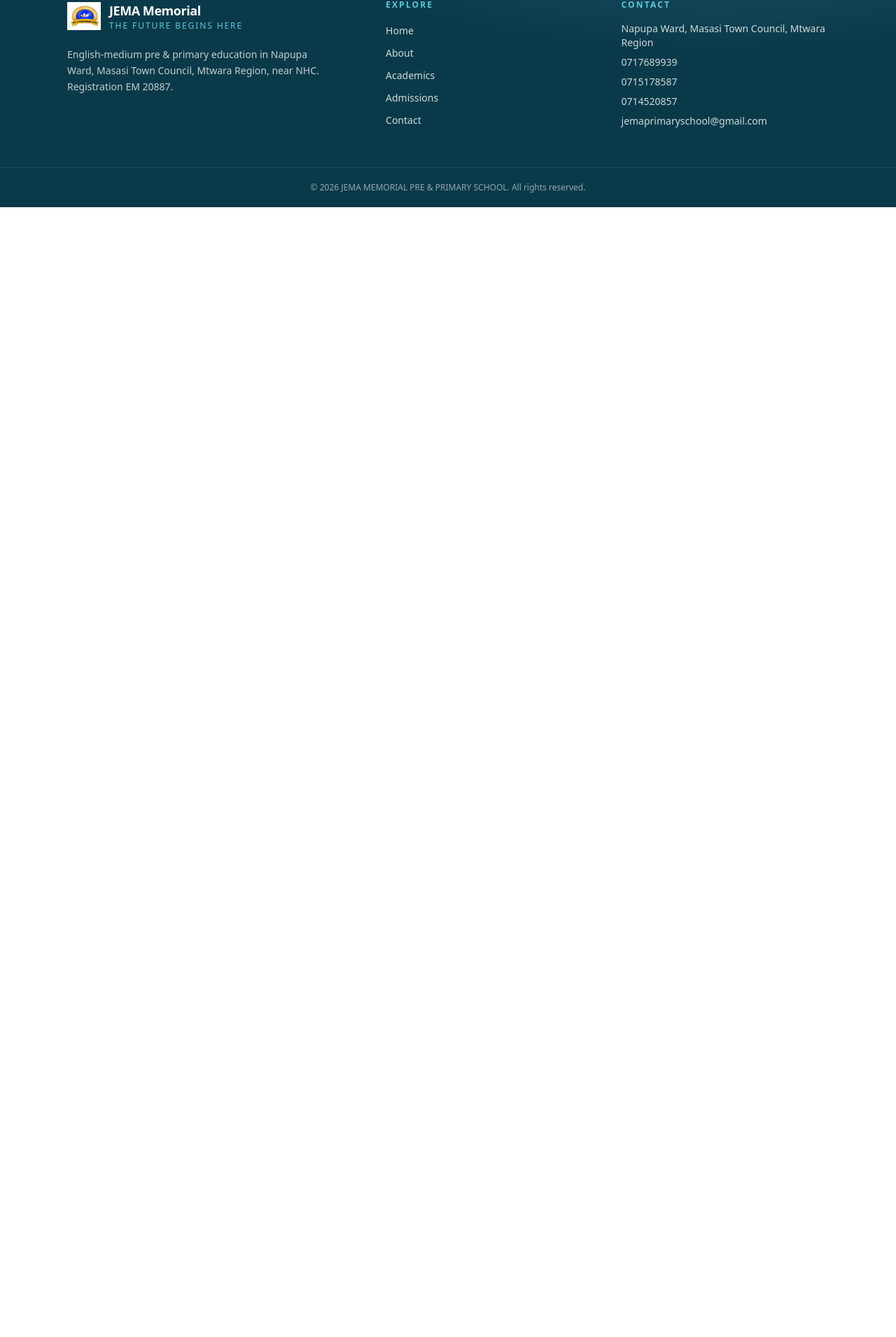
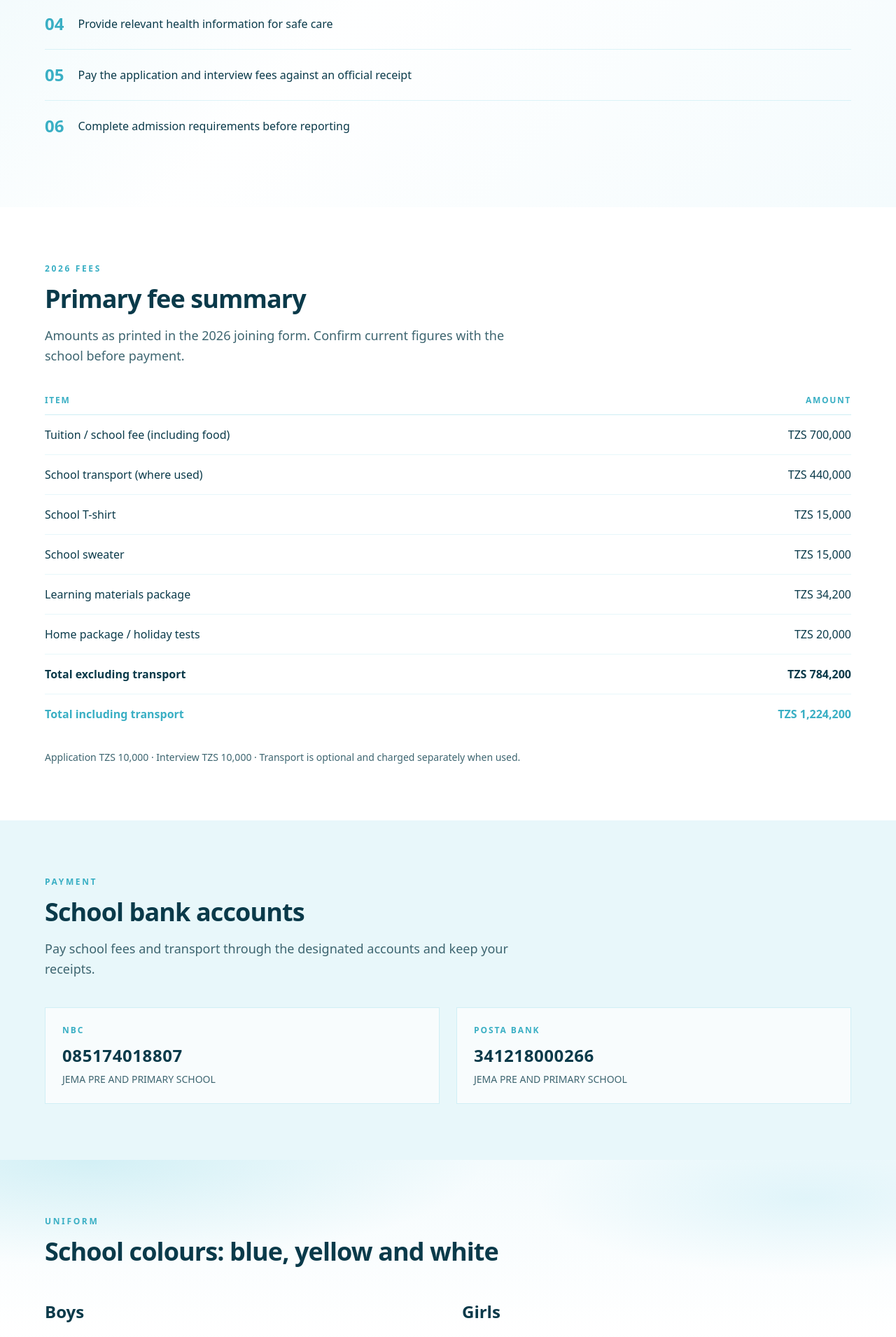
Before and after one commit to Barakael/Jema_Memorial, a Next.js app: page /admissions in a window 1280 px wide. Before the commit this address had no page. Shown: the part 857-2767 px from the top of the page at 70% size. Before the commit the page ends 1153 px from the top, so only its background shows below. Built offline with nearby package versions, Linux system fonts and the light colour scheme.

Commit message:
Add admissions page with fees and uniforms.

```diff
--- /dev/null
+++ b/app/admissions/page.tsx
@@ -0,0 +1,190 @@
+import type { Metadata } from "next";
+import Link from "next/link";
+import { FadeIn } from "@/components/FadeIn";
+import { PageHero } from "@/components/PageHero";
+import { SectionHeading } from "@/components/SectionHeading";
+import {
+  admissionSteps,
+  banks,
+  fees,
+  formatTzs,
+  school,
+  uniforms,
+} from "@/lib/content";
+
+export const metadata: Metadata = {
+  title: "Admissions",
+  description: `Admissions and 2026 fees for ${school.name}. Apply for Baby through Grade Two.`,
+};
+
+export default function AdmissionsPage() {
+  return (
+    <>
+      <PageHero
+        eyebrow="Admissions 2026"
+        title="Join the JEMA Memorial family"
+        description={`School days run ${school.hours}. Current classes: Baby, Middle, Pre-Unit, Grade One and Grade Two. Grade Three opens next year.`}
+      />
+
+      <section className="atmosphere-section px-5 py-16 sm:px-8 sm:py-20">
+        <div className="mx-auto max-w-6xl">
+          <FadeIn>
+            <SectionHeading
+              eyebrow="How to apply"
+              title="Admission steps"
+              description="Application form fee and interview fee are TZS 10,000 each, payable against an official receipt."
+            />
+          </FadeIn>
+          <ol className="mt-12 space-y-0">
+            {admissionSteps.map((step, i) => (
+              <FadeIn key={step} delay={i * 40}>
+                <li className="flex gap-5 border-t border-brand/20 py-5">
+                  <span className="font-semibold text-2xl text-brand-deep">
+                    {String(i + 1).padStart(2, "0")}
+                  </span>
+                  <span className="pt-1 text-navy">{step}</span>
+                </li>
+              </FadeIn>
+            ))}
+          </ol>
+        </div>
+      </section>
+
+      <section className="bg-white px-5 py-16 sm:px-8 sm:py-20">
+        <div className="mx-auto max-w-6xl">
+          <FadeIn>
+            <SectionHeading
+              eyebrow={`${fees.year} fees`}
+              title="Primary fee summary"
+              description="Amounts as printed in the 2026 joining form. Confirm current figures with the school before payment."
+            />
+          </FadeIn>
+          <div className="mt-10 overflow-x-auto">
+            <table className="w-full min-w-[420px] text-left">
+              <thead>
+                <tr className="border-b border-brand/30 text-xs uppercase tracking-[0.14em] text-brand-deep">
+                  <th className="pb-3 font-semibold">Item</th>
+                  <th className="pb-3 text-right font-semibold">Amount</th>
+                </tr>
+              </thead>
+              <tbody>
+                {fees.items.map((row) => (
+                  <tr
+                    key={row.item}
+                    className="border-b border-brand/15 text-navy"
+                  >
+                    <td className="py-4">{row.item}</td>
+                    <td className="py-4 text-right font-medium tabular-nums">
+                      {formatTzs(row.amount)}
+                    </td>
+                  </tr>
+                ))}
+                <tr className="border-b border-brand/15 font-semibold text-navy">
+                  <td className="py-4">Total excluding transport</td>
+                  <td className="py-4 text-right tabular-nums">
+                    {formatTzs(fees.totalExcludingTransport)}
+                  </td>
+                </tr>
+                <tr className="font-semibold text-brand-deep">
+                  <td className="py-4">Total including transport</td>
+                  <td className="py-4 text-right tabular-nums">
+                    {formatTzs(fees.totalIncludingTransport)}
+                  </td>
+                </tr>
+              </tbody>
+            </table>
+          </div>
+          <p className="mt-6 text-sm text-navy-muted">
+            Application {formatTzs(fees.application)} · Interview{" "}
+            {formatTzs(fees.interview)} · Transport is optional and charged
+            separately when used.
+          </p>
+        </div>
+      </section>
+
+      <section className="bg-brand-soft px-5 py-16 sm:px-8 sm:py-20">
+        <div className="mx-auto max-w-6xl">
+          <FadeIn>
+            <SectionHeading
+              eyebrow="Payment"
+              title="School bank accounts"
+              description="Pay school fees and transport through the designated accounts and keep your receipts."
+            />
+          </FadeIn>
+          <div className="mt-10 grid gap-6 sm:grid-cols-2">
+            {banks.map((bank, i) => (
+              <FadeIn key={bank.bank} delay={i * 80}>
+                <div className="border border-brand/25 bg-white/70 px-6 py-6">
+                  <p className="text-xs font-semibold uppercase tracking-[0.16em] text-brand-deep">
+                    {bank.bank}
+                  </p>
+                  <p className="mt-3 font-semibold text-2xl tracking-wide text-navy">
+                    {bank.account}
+                  </p>
+                  <p className="mt-2 text-sm text-navy-muted">{bank.name}</p>
+                </div>
+              </FadeIn>
+            ))}
+          </div>
+        </div>
+      </section>
+
+      <section className="atmosphere px-5 py-16 sm:px-8 sm:py-20">
+        <div className="mx-auto max-w-6xl">
+          <FadeIn>
+            <SectionHeading
+              eyebrow="Uniform"
+              title="School colours: blue, yellow and white"
+            />
+          </FadeIn>
+          <div className="mt-12 grid gap-10 sm:grid-cols-2">
+            <FadeIn>
+              <h3 className="font-semibold text-2xl text-navy">Boys</h3>
+              <ul className="mt-4 space-y-3">
+                {uniforms.boys.map((item) => (
+                  <li key={item} className="flex gap-3 text-navy-muted">
+                    <span className="mt-2 h-1.5 w-1.5 shrink-0 rounded-full bg-brand" />
+                    {item}
+                  </li>
+                ))}
+              </ul>
+            </FadeIn>
+            <FadeIn delay={80}>
+              <h3 className="font-semibold text-2xl text-navy">Girls</h3>
+              <ul className="mt-4 space-y-3">
+                {uniforms.girls.map((item) => (
+                  <li key={item} className="flex gap-3 text-navy-muted">
+                    <span className="mt-2 h-1.5 w-1.5 shrink-0 rounded-full bg-brand" />
+                    {item}
+                  </li>
+                ))}
+              </ul>
+            </FadeIn>
+          </div>
+          <p className="mt-8 text-sm text-navy-muted">
+            Uniform fabric, T-shirts and sweaters are available through the
+            school or identified stationery outlet.
+          </p>
+        </div>
+      </section>
+
+      <section className="bg-navy px-5 py-16 text-center sm:px-8 sm:py-20">
+        <FadeIn>
+          <h2 className="font-semibold text-3xl text-white sm:text-4xl">
+            Ready to enrol?
+          </h2>
+          <p className="mx-auto mt-4 max-w-xl text-white/80">
+            Contact the school for current availability, fee confirmation and
+            transport arrangements.
+          </p>
+          <Link
+            href="/contact"
+            className="mt-8 inline-flex rounded-md bg-brand px-6 py-3 text-sm font-semibold text-navy hover:bg-white"
+          >
+            Contact admissions
+          </Link>
+        </FadeIn>
+      </section>
+    </>
+  );
+}
```
